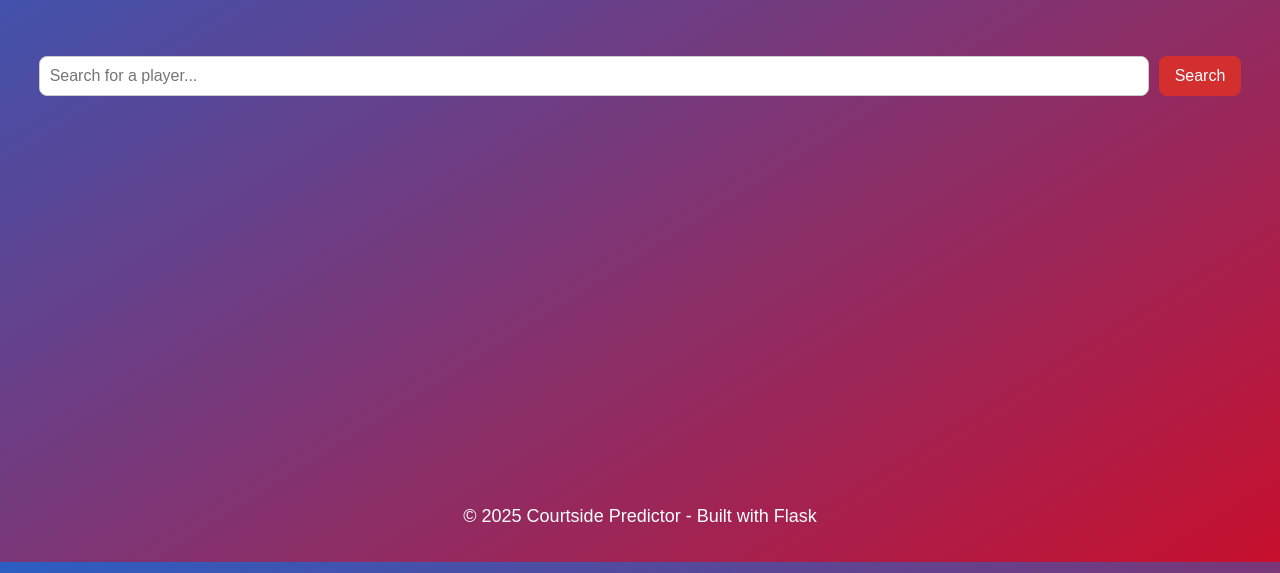
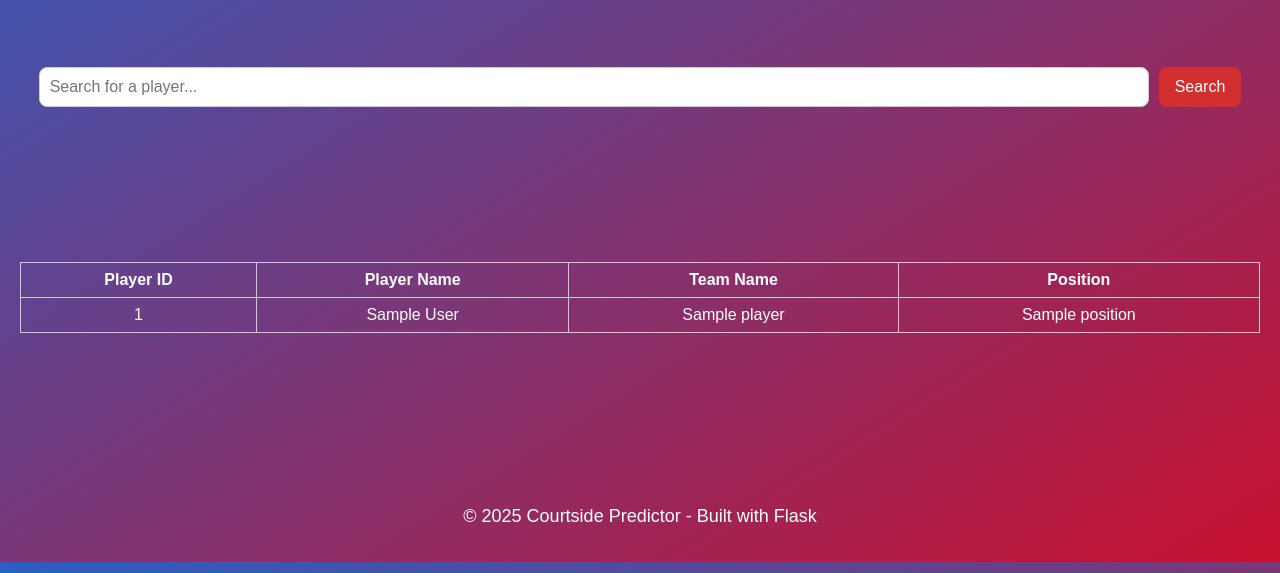
Before and after one commit to wespitia05/NBA_Predictor_Project, a Flask app: template templates/players.html in a window 1280 px wide. Shown: the part 238-811 px from the top of the page. Run offline with Flask 3, Linux system fonts and the light colour scheme; the template is opened without the code that fills it: most values are stand-ins (such as "Sample title", 1, 10 or a date in 2020).

Commit message:
displays some players under the search bar, but no team name or position (will fix later)

```diff
--- a/app.py
+++ b/app.py
@@ -1,10 +1,14 @@
-from flask import Flask, render_template
+from flask import Flask, render_template, request
 import pandas as pd
 import os
 # import list of nba teams
 from nba_api.stats.static import teams
 # import endpoints to retrieve team info
 from nba_api.stats.endpoints import teaminfocommon
+# import list of NBA players
+from nba_api.stats.static import players
+# import endpoints to retrieve player stats
+from nba_api.stats.endpoints import playercareerstats, commonplayerinfo
 
 # creates the flask app
 app = Flask(__name__)
@@ -100,7 +104,24 @@ def team_stats(team_abbr):
 # route for the players page
 @app.route('/players')
 def players_page():
-    return render_template('players.html') # this will look in the templates/ folder
+    # get all active NBA players
+    all_players = players.get_active_players()
+
+    # select the first 30 players (in the order returned by the API)
+    selected_players = all_players[:30]
+
+    # extract relevant fields
+    player_data = []
+    for player in selected_players:
+        player_data.append({
+            'full_name': player['full_name'],
+            'team_id': player.get('team_id', 'N/A'),
+            'team_name': player.get('team_name', 'N/A'),
+            'position': player.get('position', 'N/A'),
+            'id': player['id']
+        })
+
+    return render_template('players.html', players=player_data)
 
 # route for the teams page
 @app.route('/teams')
--- a/static/players.css
+++ b/static/players.css
@@ -88,7 +88,6 @@ p {
     display: flex;
     justify-content: center;
     align-items: center;
-    margin-top: -20%;
 }
 
 .search-bar form {
@@ -120,6 +119,19 @@ p {
     background-color: #b71c1c;
 }
 
+/* table styling */
+table {
+    width: 100%;
+    border-collapse: collapse;
+    margin-top: 20px;
+}
+
+th, td {
+    padding: 0.5rem;
+    text-align: center;
+    border: 1px solid #ccc;
+}
+
 /* footer styling */
 footer {
     margin-top: 50px;
--- a/static/teams_stats.css
+++ b/static/teams_stats.css
@@ -55,6 +55,7 @@ p {
     margin: 5px 0;
 }
 
+/* team info styling */
 .team-info {
     display: flex;
     flex-direction: column;
@@ -78,7 +79,7 @@ p {
     text-align: right;
 }
 
-
+/* table styling */
 table {
     width: 100%;
     border-collapse: collapse;
--- a/templates/players.html
+++ b/templates/players.html
@@ -37,6 +37,28 @@
         </form>
     </div>
 
+    <!-- players -->
+    <table>
+        <thread>
+            <tr>
+                <th>Player ID</th>
+                <th>Player Name</th>
+                <th>Team Name</th>
+                <th>Position</th>
+            </tr>
+        </thread>
+        <tbody>
+            {% for player in players %}
+            <tr>
+                <td>{{ player.id }}</td>
+                <td>{{ player.full_name }}</td>
+                <td>{{ player.team_name }}</td>
+                <td>{{ player.position }}</td>
+            </tr>
+            {% endfor %}
+        </tbody>
+    </table>
+
     <!-- footer -->
     <footer>
         <p>&copy; 2025 Courtside Predictor - Built with Flask</p>
```
